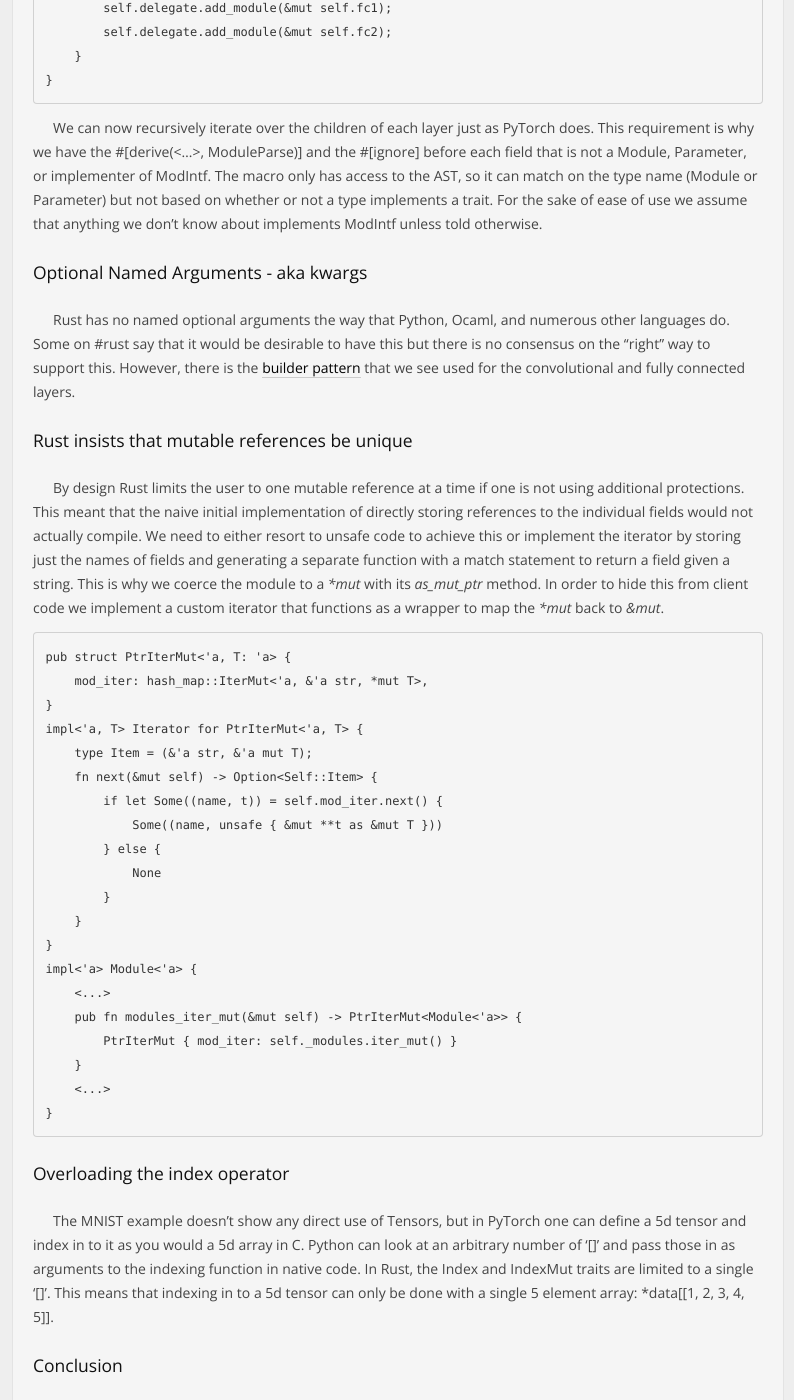
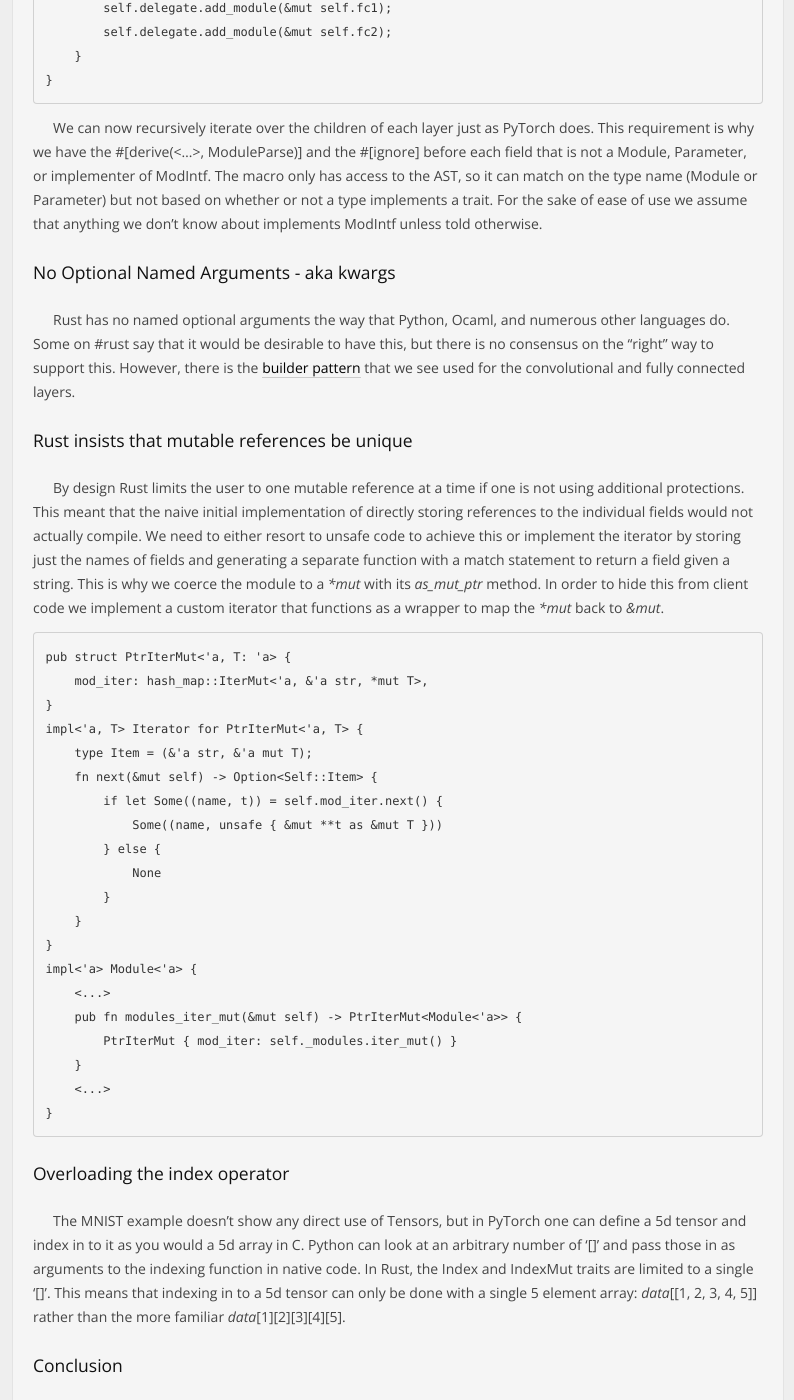
Before and after one commit to mattmacy/mattmacy.github.io, a Jekyll site: the page built from _posts/2017-05-19-Developing-A-Deep-Learning-Framework-in-Rust.md, in a window 1280 px wide and 1400 px high, scrolled down 5568 px. Shown: the whole window, without its empty margins (43-837 px from the left). Built offline with Jekyll 4.4.1, drawn with Linux system fonts in a browser that asks for light colours; some of the changed text lies outside the part shown.

Commit message:
Update 2017-05-19-Developing-A-Deep-Learning-Framework-in-Rust.md

```diff
--- a/_posts/2017-05-19-Developing-A-Deep-Learning-Framework-in-Rust.md
+++ b/_posts/2017-05-19-Developing-A-Deep-Learning-Framework-in-Rust.md
@@ -126,7 +126,7 @@
 - Only one mutable reference allowed at a time
 - Overloading indexing operator '[]' only allows one argument
 
-### Compositional Inheritance
+### No Compositional Inheritance
 As of 1.19 Rust does not support anything resembling compositional inheritance. This means that the familiar pattern:
 
     Base {
@@ -168,7 +168,7 @@
 One can explicitly create the *Subtype* "is a" *Base* relationship while separately defining the common set of interfaces that classes inheriting from Base should support and thus support the semantics that OO languages support more automatically. This is why the torch.rs version of MNIST embeds a module and implements a *delegate()* method.
 
 
-### Introspection
+### No Introspection
 When I refer to introspection in Python I'm referring to two features: the abilitity to iterate over fields in an objects and match on type. PyTorch uses these features to populate a dict of parameters and a dict of modules to support apply() methods to allow one to pass a closure that will modify every network layer in the graph. PyTorch uses this for serialization/deserialization, pretty printing, changing training state, changing the primitive type of the tensors in layer parameters, and moving tensors to and from the GPU. In Rust we don't actually need to explicitly implement the first two in Module - we just need to implement the Serialize, Deserialize, and Debug for the structs that can't automatically derive them - namely leaf Parameter Tensors that wrap the native types, and then indicate that new layers should automatically derive those traits. However, we still need to be able to explicitly traverse the graph for the other functions. One can, with a bit of effort, support this functionality using procedural macros and attribute annotations.
 
     // relevant context
@@ -204,9 +204,9 @@
 
 
 
-### Optional Named Arguments - aka kwargs
+### No Optional Named Arguments - aka kwargs
 Rust has no named optional arguments the way that Python, Ocaml, and numerous other languages do. Some on #rust say
-that it would be desirable to have this but there is no consensus on the "right" way to support this. However, there
+that it would be desirable to have this, but there is no consensus on the "right" way to support this. However, there
 is the [builder pattern](https://aturon.github.io/ownership/builders.html) that we see used for the convolutional and
 fully connected layers.
 
@@ -236,7 +236,7 @@
     }
 
 ### Overloading the index operator
-The MNIST example doesn't show any direct use of Tensors, but in PyTorch one can define a 5d tensor and index in to it as you would a 5d array in C. Python can look at an arbitrary number of '[]' and pass those in as arguments to the indexing function in native code. In Rust, the Index and IndexMut traits are limited to a single '[]'. This means that indexing in to a 5d tensor can only be done with a single 5 element array: *data[[1, 2, 3, 4, 5]].
+The MNIST example doesn't show any direct use of Tensors, but in PyTorch one can define a 5d tensor and index in to it as you would a 5d array in C. Python can look at an arbitrary number of '[]' and pass those in as arguments to the indexing function in native code. In Rust, the Index and IndexMut traits are limited to a single '[]'. This means that indexing in to a 5d tensor can only be done with a single 5 element array: *data*[[1, 2, 3, 4, 5]] rather than the more familiar *data*[1][2][3][4][5].
 
 ### Conclusion
 This is just a quick overview of the issues that I have encountered so far. The next step is getting autograd (backpropagation support) working in one form or another. Although complex, the actual amount of code in the autograd implementation is quite small. The bulk of the sources are dedicated to interfacing with Python. This leads me to believe that rather than writing a rust wrapper for the C++ autograd code it would make more sense to simply port it to Rust. What that entails is a matter for a later post.
```
